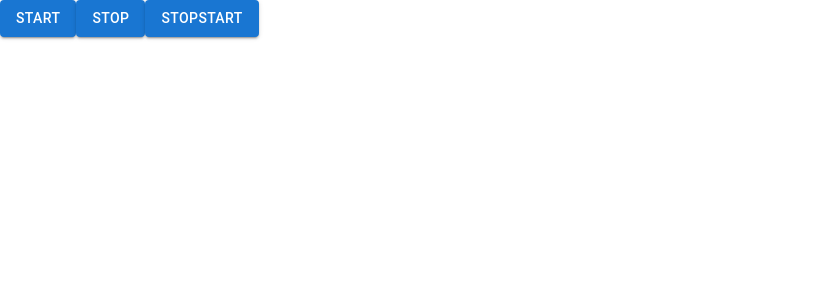
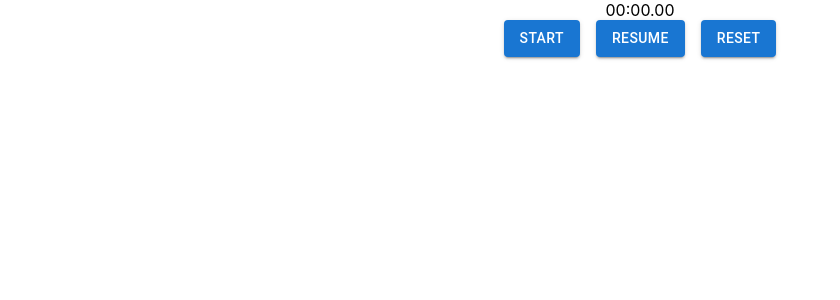
Before and after one commit to L1nkzel/Simple_Stopwatch, a React (Create React App) app in the folder Stopwatch/frontend/: page / in a window 1280 px wide. Shown: the top 300 px of the page, without its empty margins (0-840 px from the left). Built offline with nearby package versions, Linux system fonts and the light colour scheme.

Commit message:
Stopwatch and some styling

```diff
--- a/Stopwatch/frontend/src/App.js
+++ b/Stopwatch/frontend/src/App.js
@@ -1,11 +1,11 @@
-import logo from './logo.svg';
-import './App.css';
+import { Box } from "@mui/material";
+import StopWatch from "./Components/StopWatch";
 
 function App() {
   return (
-    <div className="App">
-
-    </div>
+  <Box>
+    <StopWatch/>
+  </Box>
   );
 }
 
--- a/Stopwatch/frontend/src/Components/ActionButtons.js
+++ b/Stopwatch/frontend/src/Components/ActionButtons.js
@@ -1,24 +1,26 @@
 import Button from "@mui/material/Button";
-import { Box } from "@mui/material";
+import { Box, Stack } from "@mui/material";
 import React from "react";
 
 const ActionButtons = (props) => {
   return (
-    <Box className="buttons">
+    <Box>
+      <Stack direction={"row"} spacing={2}>
       <Button variant="contained" id="startTimer" onClick={props.handleStart}>
         START
-      </Button>
-      <Button variant="contained" id="stopTimer" onClick={props.handleReset}>
-        STOP
       </Button>
       <Button
         variant="contained"
         id="ResetTimer"
         onClick={props.handlePauseResume}
       >
-        {props.isPaused ? "RESUME" : "STOP"}
-        START
+        {props.stop ? "RESUME" : "PAUSE"}
+
       </Button>
+      <Button variant="contained" id="stopTimer" onClick={props.handleReset}>
+        RESET
+      </Button>
+      </Stack>
     </Box>
   );
 };
--- a/Stopwatch/frontend/src/Components/StopWatch.js
+++ b/Stopwatch/frontend/src/Components/StopWatch.js
@@ -0,0 +1,66 @@
+import { Box } from "@mui/material";
+import { useEffect, useState } from "react";
+import ActionButtons from "./ActionButtons";
+import Timer from "./Timer";
+
+const StopWatch = () => {
+  const [start, setStart] = useState(false);
+  const [stop, setStop] = useState(true);
+  const [time, setTime] = useState(0);
+
+  useEffect(() => {
+    let interval = null;
+
+    if (start && stop === false) {
+      interval = setInterval(() => {
+        setTime((time) => time + 10);
+      }, 10);
+    } else {
+      clearInterval(interval);
+    }
+    return () => {
+      clearInterval(interval);
+    };
+  }, [start, stop]);
+
+  const handleStart = () => {
+    setStart(true);
+    setStop(false);
+  };
+
+  const handlePauseResume = () => {
+    setStop(!stop);
+  };
+
+  const handleReset = () => {
+    setStart(false);
+    setTime(0);
+  };
+
+  return (
+    <Box
+      sx={{
+        display: "flex",
+        flexDirection: "column",
+        flexGrow: 1,
+        alignItems: "center",
+      }}
+    >
+      <Box sx={{}}>
+        <Timer time={time} />
+      </Box>
+
+      <Box sx={{}}>
+        <ActionButtons
+          start={start}
+          stop={stop}
+          handleStart={handleStart}
+          handlePauseResume={handlePauseResume}
+          handleReset={handleReset}
+        />
+      </Box>
+    </Box>
+  );
+};
+
+export default StopWatch;
--- a/Stopwatch/frontend/src/index.js
+++ b/Stopwatch/frontend/src/index.js
@@ -9,7 +9,6 @@ const root = ReactDOM.createRoot(document.getElementById("root"));
 root.render(
   <React.StrictMode>
     <App />
-    <ActionButtons />
   </React.StrictMode>
 );
 
```
Also changed, not shown: Stopwatch/frontend/src/Components/Timer.js (+4 -8 lines).
